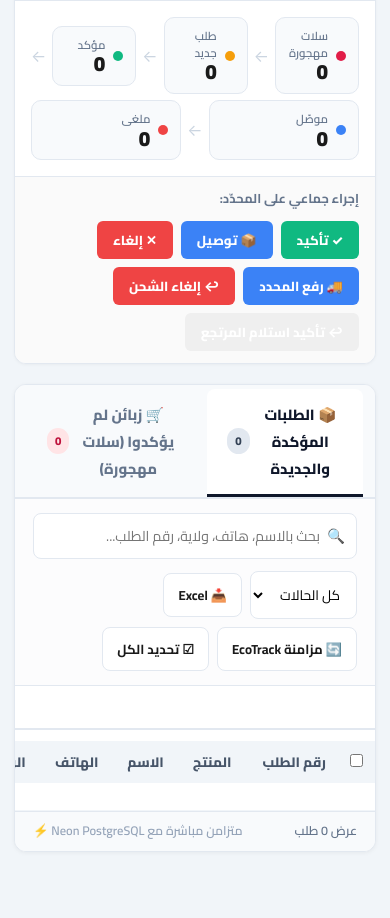
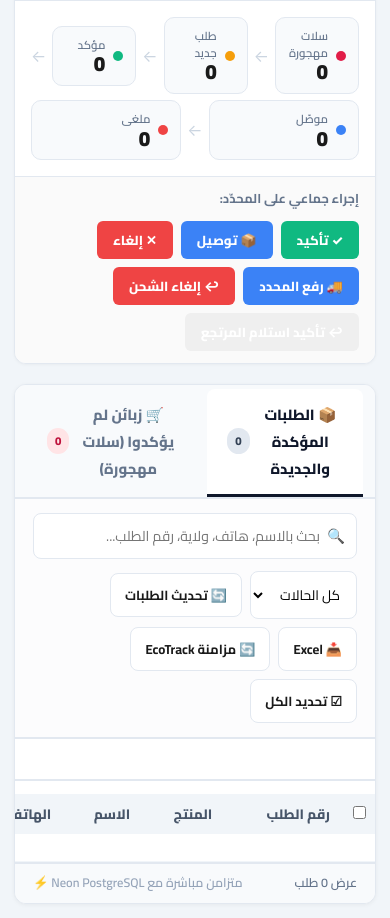
Before and after one commit to abdallahGIT/ecom12, a website: page admin.html in a window 390 px wide. Shown: the part 1276-2194 px from the top of the page. Before the commit the page ends 2142 px from the top, so only its background shows below. Drawn offline with Linux system fonts and the light colour scheme; no server answers.

Commit message:
Fix hidden orders in admin sheet UI

```diff
--- a/admin.css
+++ b/admin.css
@@ -572,7 +572,18 @@
 .btn-action.green-btn:hover { filter: brightness(1.08); }
 
 /* Table */
-.table-responsive { width: 100%; overflow-x: auto; }
+.table-responsive {
+  width: 100%;
+  max-width: 100%;
+  overflow-x: auto;
+  overflow-y: visible;
+  -webkit-overflow-scrolling: touch;
+  scrollbar-width: thin;
+  scrollbar-color: #94A3B8 #F1F5F9;
+}
+.table-responsive::-webkit-scrollbar { height: 10px; }
+.table-responsive::-webkit-scrollbar-track { background: #F1F5F9; }
+.table-responsive::-webkit-scrollbar-thumb { background: #94A3B8; border-radius: 99px; }
 
 .excel-table {
   width: 100%;
@@ -602,6 +613,7 @@
 }
 
 .excel-table tr:hover td { background: #F8FAFC; }
+.excel-table tbody tr { height: 54px; }
 
 /* Status Badges */
 .status-badge {
@@ -866,5 +878,8 @@
   .admin-navbar { flex-direction: column; gap: 10px; }
   .nav-actions { flex-wrap: wrap; justify-content: center; }
   .table-toolbar { flex-direction: column; align-items: stretch; }
+  .table-responsive { border-top: 1px solid var(--admin-border); border-bottom: 1px solid var(--admin-border); }
+  .excel-table { min-width: 1180px; }
+  .excel-table th, .excel-table td { padding: 10px 9px; }
   .modal-form-row, .modal-form-row.three-cols { grid-template-columns: 1fr; }
 }
--- a/admin.html
+++ b/admin.html
@@ -224,6 +224,7 @@
               <option value="cancelled">ملغى ✕</option>
             </select>
 
+            <button id="refreshOrdersBtn" class="btn-action" type="button">🔄 تحديث الطلبات</button>
             <button id="exportCsvBtn" class="btn-action">📥 Excel</button>
             <button class="btn-action" onclick="syncEcoTrackStatuses()">🔄 مزامنة EcoTrack</button>
             <button class="btn-action" onclick="selectAllVisible()">☑ تحديد الكل</button>
--- a/admin.js
+++ b/admin.js
@@ -382,6 +382,11 @@
 // 3. ORDERS MANAGEMENT (NEON DB)
 // ======================================================
 async function loadOrders() {
+  const refreshButton = document.getElementById('refreshOrdersBtn');
+  if (refreshButton) {
+    refreshButton.disabled = true;
+    refreshButton.textContent = '⏳ جاري التحديث...';
+  }
   try {
     const { data } = await fetchAdminJson('/api/orders');
     if (data.success && Array.isArray(data.orders)) {
@@ -423,6 +428,10 @@
   renderMetrics();
   renderStockAndPipeline();
   renderOrdersTable();
+  if (refreshButton) {
+    refreshButton.disabled = false;
+    refreshButton.textContent = '🔄 تحديث الطلبات';
+  }
 }
 
 function renderMetrics() {
@@ -995,6 +1004,9 @@
 // ======================================================
 function initEventListeners() {
   // Orders Search & Filter
+  const refreshOrdersButton = document.getElementById('refreshOrdersBtn');
+  if (refreshOrdersButton) refreshOrdersButton.addEventListener('click', loadOrders);
+
   const searchInput = document.getElementById("tableSearch");
   if (searchInput) {
     searchInput.addEventListener("input", (e) => {
```
